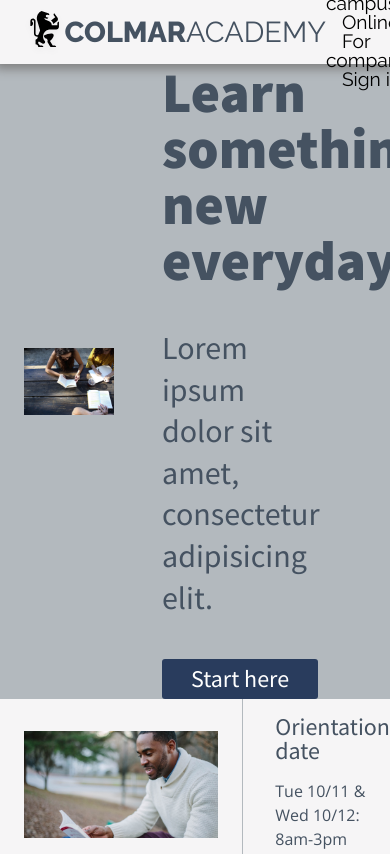
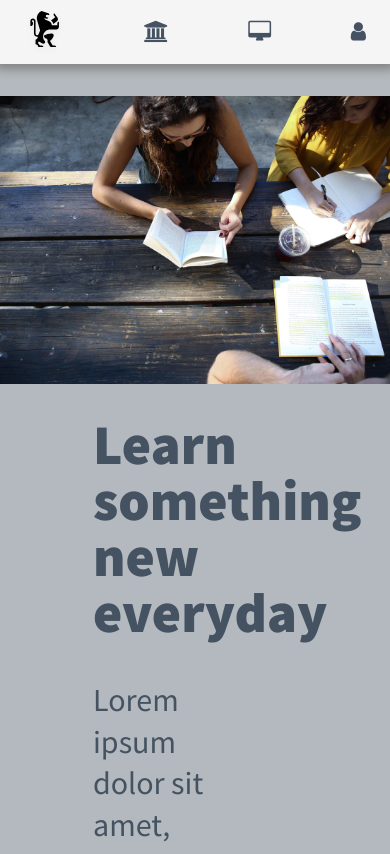
Before and after one commit to anikakis/colmar, a plain HTML site: page index.html in a window 390 px wide. Shown: the top 854 px of the page. Drawn offline with nearby package versions, Linux system fonts and the light colour scheme.

Commit message:
Start media queries

```diff
--- a/index.html
+++ b/index.html
@@ -8,6 +8,7 @@
     <meta name="viewport" content="width=device-width, initial-scale=1.0">
     <link rel="icon" href="./favicon.ico" type="image/x-icon">
     <link href="https://fonts.googleapis.com/css?family=Open+Sans|Raleway:300,400,800|Source+Sans+Pro:400,900" rel="stylesheet">
+    <link rel="stylesheet" type="text/css" href="https://maxcdn.bootstrapcdn.com/font-awesome/4.7.0/css/font-awesome.css">
   </head>
   <body>
 
@@ -16,10 +17,14 @@
     <header>
       <div class="logo">
         <img src="./resources/images/ic-logo.svg" alt="logo">
+        <i id="fa" class="fa fa-university fa-lg"></i>
+        <i id="fa" class="fa fa-desktop fa-lg"></i>
+        <i id="fa" class="fa fa-user fa-lg"></i>
         <ul>
           <li>COLMAR</li>
           <li>ACADEMY</li>
         </ul>
+
       </div>
       <div class="">
         <nav>
--- a/resources/css/style.css
+++ b/resources/css/style.css
@@ -5,7 +5,7 @@ html {
 }
 
 body {
-  font-family: 'Open Sans', sans-serif;
+  font-family: 'Source Sans Pro', sans-serif;
   color: #455261;
   margin: 0;
 }
@@ -87,8 +87,6 @@ main {
 .banner {
   display: flex;
   align-items: center;
-  /*background-color: #e2d4bb;*/
-  /*background-color: #97a0a6;*/
   background-color: #b3b9be;
 }
 
@@ -116,7 +114,6 @@ main {
 }
 
 .learn .start {
-  /*background-color: #455261;*/
   background-color: #293c5d;
   max-width: 25rem;
   text-align: center;
@@ -213,7 +210,6 @@ main {
 
 .campus .imagecontainer3 .text {
   width: 65%;
-
 }
 
 .program .text p {
@@ -268,7 +264,6 @@ main {
 
 .learning .coursename h3 {
   padding: 0.5rem 0;
-  /*font-weight: bold;*/
 }
 
 .learning .coursename p {
@@ -283,10 +278,6 @@ main {
 /*Thesis Exhibit Section*/
 
 .thesis {
-  /*display: flex;*/
-  /*flex-direction: column;*/
-  /*justify-content: center;*/
-  /*align-items: center;*/
   padding: 2rem 0;
   background-color: #f6f5f6;
 }
@@ -312,7 +303,6 @@ main {
 
 .thesis .video h3 {
   padding: 1.5rem 0 0.5rem 0;
-  /*font-weight: bold;*/
 }
 
 .thesis .video p {
@@ -331,7 +321,6 @@ main {
 .thesis .box {
   display: flex;
   align-items: center;
-  /*border-bottom: 1px solid #b3b9be;*/
   transition: all 400ms ease-in-out 20ms;
 
 }
@@ -385,3 +374,52 @@ footer a {
   margin-left: 0.5rem;
   text-decoration: none;
 }
+
+/*Queries Section*/
+
+@media only screen and (min-width: 471px) {
+  header #fa {
+    display: none;
+  }
+}
+
+@media only screen and (max-width: 470px) {
+body {
+  margin: 0;
+  padding: 0;
+  width: 100%;
+}
+
+header ul,
+   nav {
+    display: none;
+  }
+
+header .logo {
+  width: 100%;
+  display: flex;
+  justify-content: space-between;
+  align-items: center;
+  padding-right: 1.5rem;
+}
+
+.banner {
+  /*display: flex;*/
+  flex-direction: column;
+  align-items: center;
+  background-color: #b3b9be;
+}
+
+.banner .imagecontainer1 {
+  width: 100%;
+  overflow: hidden;
+  /*padding: 2rem 1.5rem;*/
+}
+
+.banner .imagecontainer1 img {
+  max-width: 100%;
+  height: auto;
+  display: block;
+}
+
+}
```
Also changed, not shown: 1 other file.
